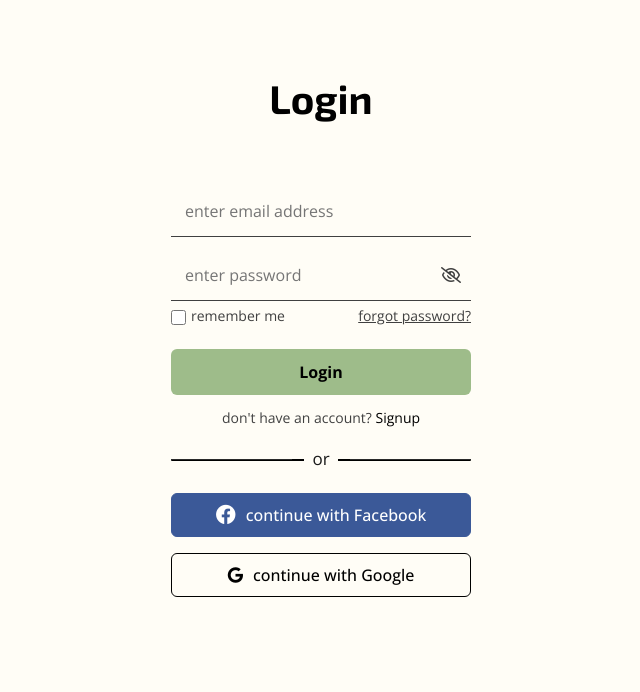
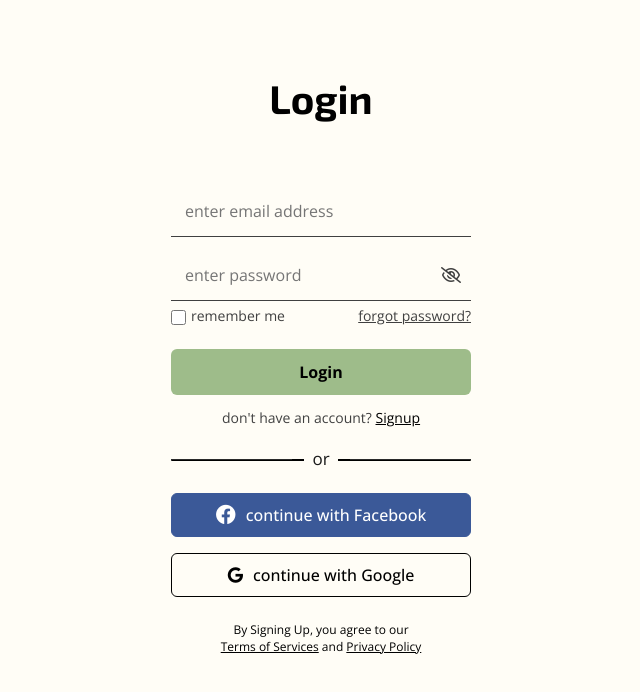
Before and after one commit to Jiarrrr1/PackPal, a plain HTML site: page index.html in a window 1280 px wide. Shown: the whole page, without its empty margins (319-959 px from the left). Drawn offline with nearby package versions, Linux system fonts and the light colour scheme.

Commit message:
Final Commit

```diff
--- a/index.html
+++ b/index.html
@@ -131,6 +131,16 @@
             align-items: center;
             gap: 1.5rem;
         }
+
+        .lower p {
+            font-size: 12px;
+            text-align: center;
+        }
+
+        .lower p a {
+            text-decoration: underline;
+        }
+
 
         .login-btn-con {
             display: flex;
@@ -443,6 +453,9 @@
                             <i class="fab fa-google"></i> continue with Google
                         </button>
                     </div>
+                    <p>
+                        By Signing Up, you agree to our <br><a href="/views/legal.html">Terms of Services</a> and <a href="/views/privacy.html">Privacy Policy</a>
+                    </p>
                 </div>
             </div>
 
```
